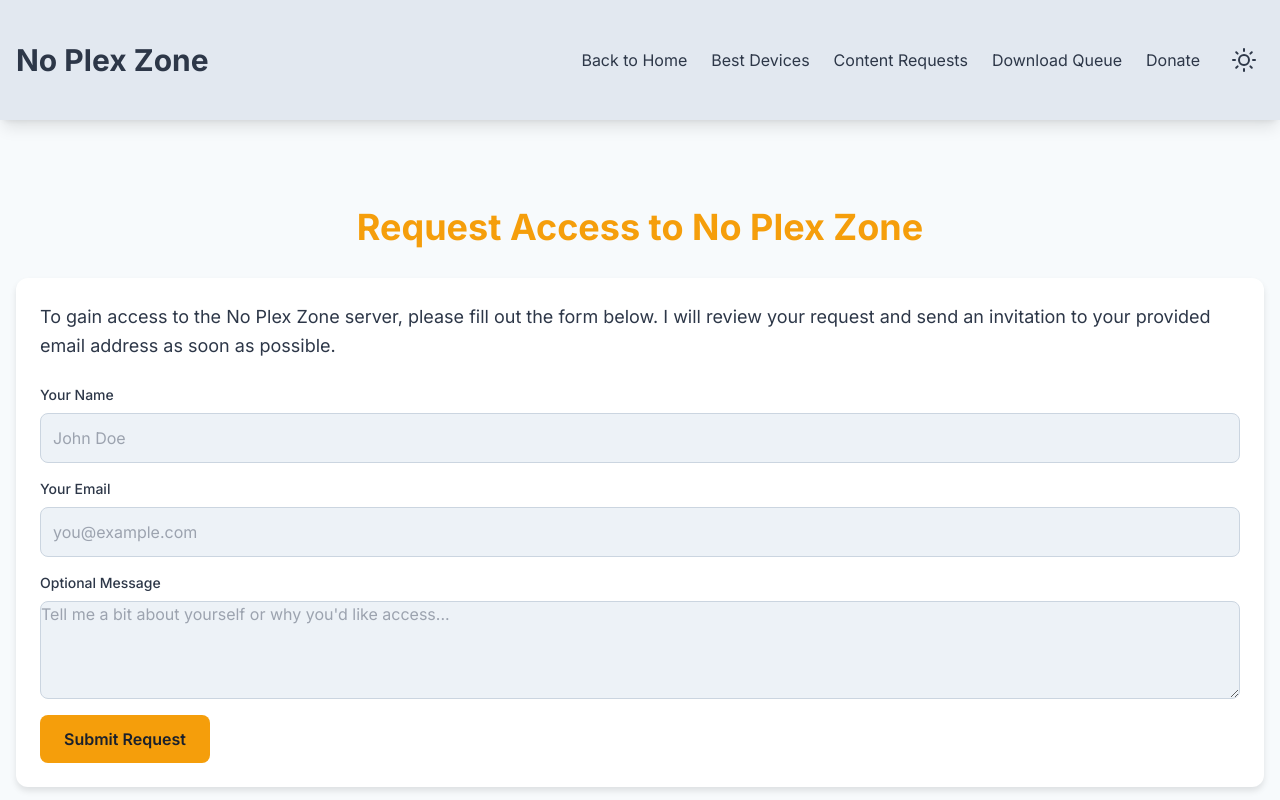
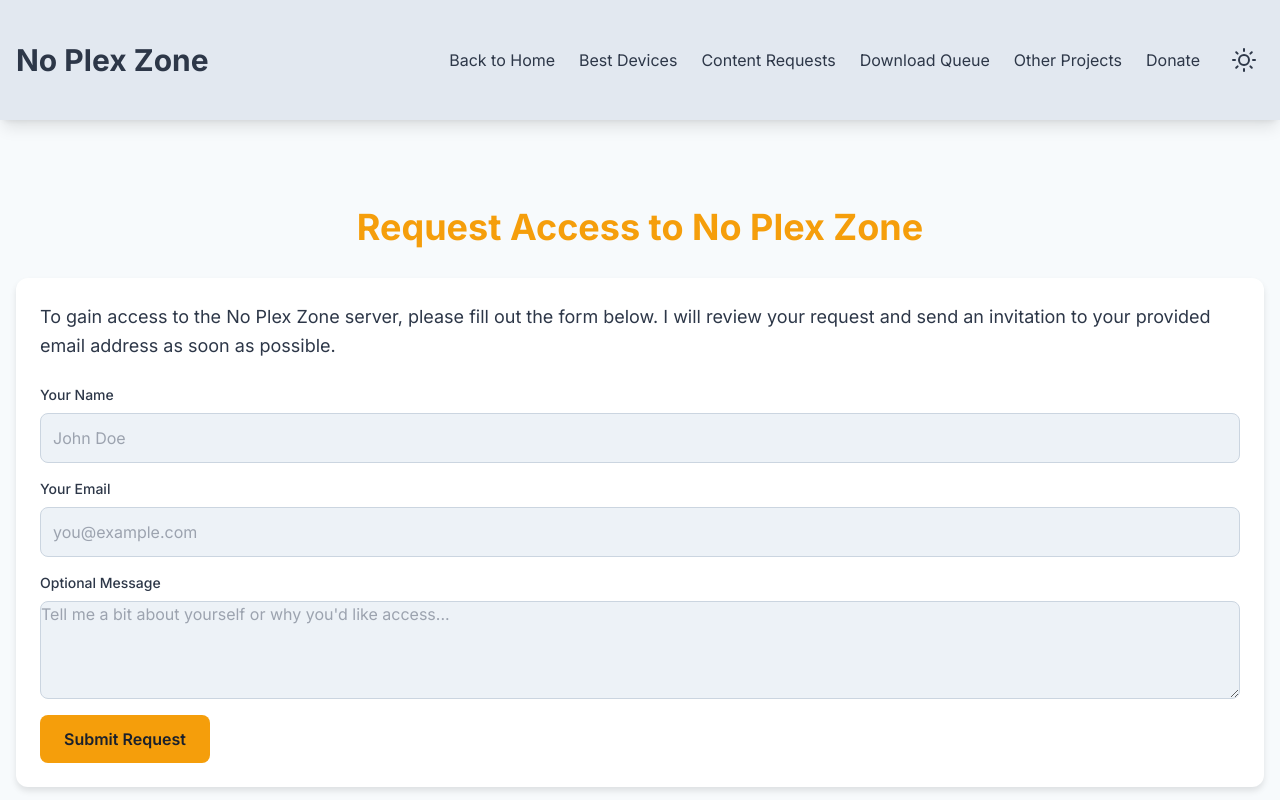
Before and after one commit to CalebW317/No-Plex-Zone-Website, a plain HTML site: page request-access.html in a window 1280 px wide. Shown: the top 800 px of the page. Drawn offline with nearby package versions, Linux system fonts and the light colour scheme.

Commit message:
Update request-access.html
Added link to other projects in nav bar

```diff
--- a/request-access.html
+++ b/request-access.html
@@ -162,6 +162,8 @@
                         style="color: var(--text-color);">Content Requests</a></li>
                     <li><a href="https://monitarr.noplexzone.com" target="_blank" class="text-gray-300 hover:text-white transition duration-300"
                         style="color: var(--text-color);">Download Queue</a></li>
+                    <li><a href="other-projects.html" class="text-gray-300 hover:text-white transition duration-300"
+                        style="color: var(--text-color);">Other Projects</a></li>
                     <li><a href="donate.html" class="text-gray-300 hover:text-white transition duration-300"
                         style="color: var(--text-color);">Donate</a></li>
                 </ul>
```
